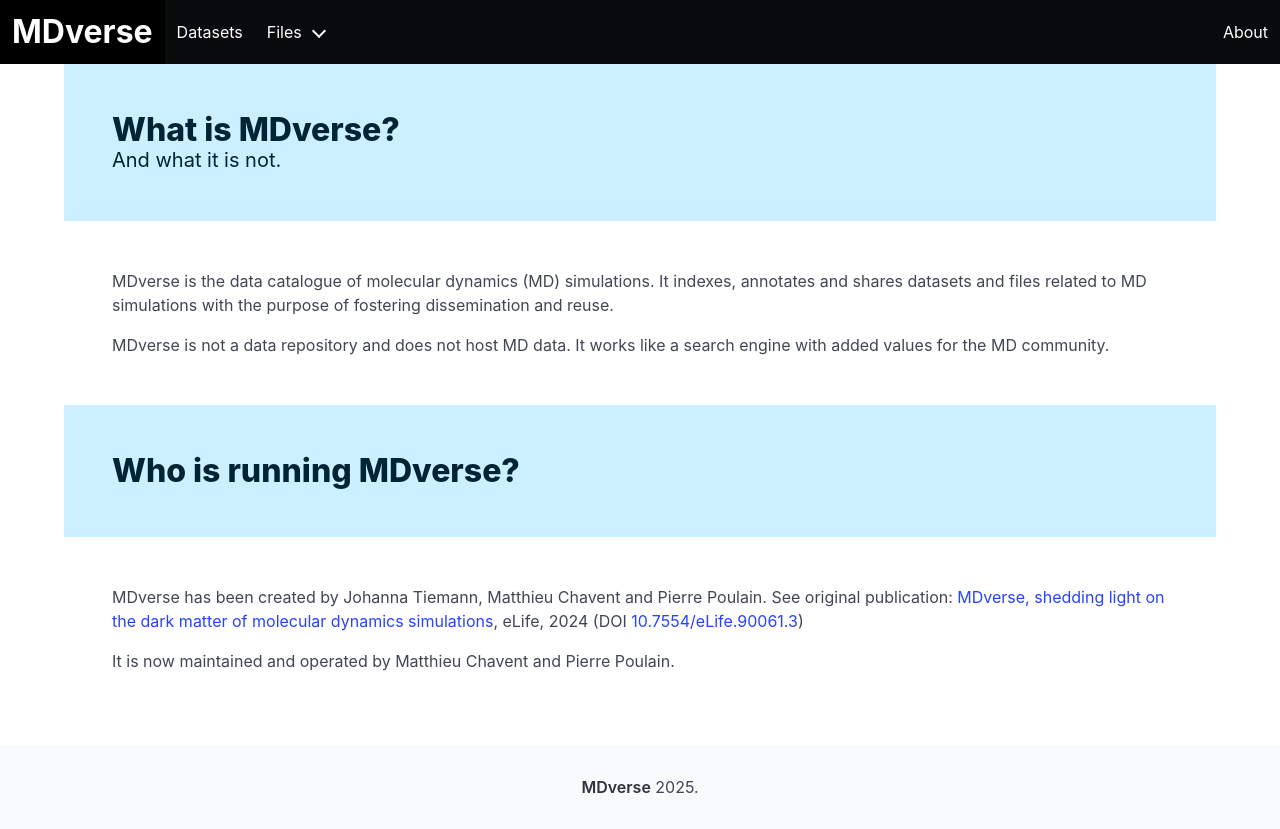
After one commit to MDverse/mdde2, a FastAPI app: template templates/about_page.html in a window 1280 px wide. The commit adds this page. Run offline with FastAPI, Linux system fonts and the light colour scheme; the template is opened without the code that fills it, so the values that code supplies are empty; some libraries are stand-ins or nearby versions.

Commit message:
Add about page

```diff
--- a/static/style.css
+++ b/static/style.css
@@ -34,3 +34,23 @@
     left: 0px;
     opacity: 30%;
 }
+
+/* Buttons to toggle Bokeh plots */
+.toggle-btn {
+    padding: 10px 20px;
+    border: none;
+    cursor: pointer;
+    margin-right: 10px;
+    font-size: 14px;
+}
+.toggle-btn.active {
+    background-color: #66c2a5;
+    color: white;
+}
+.toggle-btn:hover {
+    background-color: #fc8d62;
+    color: white;
+}
+.plot-section {
+    margin-top: 20px;
+}
--- /dev/null
+++ b/templates/about_page.html
@@ -0,0 +1,36 @@
+{% extends "base.html" %}
+
+{% block main %}
+<section class="hero is-info has-background-info-light">
+  <div class="hero-body">
+    <p class="title">What is MDverse?</p>
+    <p class="subtitle">And what it is not.</p>
+  </div>
+</section>
+<section class="section">
+    <p>
+    MDverse is the data catalogue of molecular dynamics (MD) simulations.
+    It indexes, annotates and shares datasets and files related to MD simulations with the purpose of fostering dissemination and reuse.
+    </p>
+    <p>
+        MDverse is not a data repository and does not host MD data. It works like a search engine with added values for the MD community.
+    </p>
+</section>
+
+<section class="hero is-info has-background-info-light">
+  <div class="hero-body">
+    <p class="title">Who is running MDverse?</p>
+  </div>
+</section>
+<section class="section">
+    <p>
+        MDverse has been created by Johanna Tiemann, Matthieu Chavent and Pierre Poulain.
+        See original publication: <a href="https://elifesciences.org/articles/90061">MDverse, shedding light on the dark matter of molecular dynamics simulations</a>, eLife, 2024
+        (DOI <a href="https://doi.org/10.7554/eLife.90061.3">10.7554/eLife.90061.3</a>)
+    </p>
+    <p>
+        It is now maintained and operated by Matthieu Chavent and Pierre Poulain.
+    </p>
+</section>
+
+{% endblock %}
```
Also changed, not shown: app/frontend/controller.py (+8 -0 lines), templates/index_page.html (+0 -24 lines).
